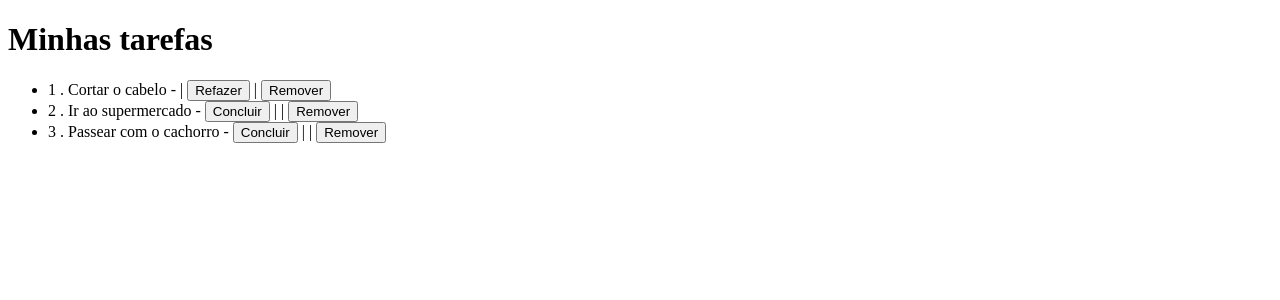
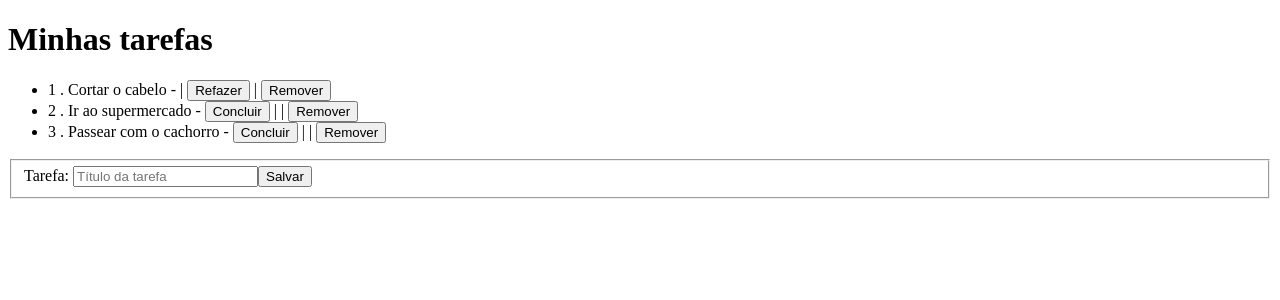
Before and after one commit to TiagoBarbosa88/Angular_Balta, an Angular app in the folder app/: page / in a window 1280 px wide. Shown: the top 300 px of the page. Built offline with nearby package versions, Linux system fonts and the light colour scheme.

Commit message:
forms básico

```diff
--- a/app/src/app/app.component.html
+++ b/app/src/app/app.component.html
@@ -10,6 +10,15 @@
 </ul>
 
 
+<form [formGroup]="form">
+  <fieldset>
+    <label>Tarefa: </label>
+    <input type="text" placeholder="Título da tarefa" maxlength="60" formControlName="title">
+    <button>Salvar</button>
+  </fieldset>
+
+</form>
+
 <!-- Tipos de Bind
 
 () = Html > Ts
--- a/app/src/app/app.component.ts
+++ b/app/src/app/app.component.ts
@@ -1,4 +1,5 @@
 import { Component } from '@angular/core';
+import { FormBuilder, FormGroup, Validators } from '@angular/forms';
 import { Todo } from 'src/models/todo.models';
 
 @Component({
@@ -8,13 +9,19 @@
 })
 export class AppComponent {
   public todos: Todo[] = [];
-  public title: String = "Minhas tarefas"
+  public title: String = "Minhas tarefas";
+  public form: FormGroup;
 
-  /**
-   * ctor
-   */
-  constructor() {
 
+
+  constructor(private fb: FormBuilder) {
+    this.form = this.fb.group({
+      title: ['', Validators.compose([
+        Validators.minLength(3),
+        Validators.maxLength(60),
+        Validators.required
+      ])]
+    });
 
     this.todos.push(new Todo(1, 'Cortar o cabelo', true))
     this.todos.push(new Todo(2, 'Ir ao supermercado', false))
--- a/app/src/app/app.module.ts
+++ b/app/src/app/app.module.ts
@@ -1,5 +1,6 @@
 import { NgModule } from '@angular/core';
 import { BrowserModule } from '@angular/platform-browser';
+import { ReactiveFormsModule } from '@angular/forms';
 
 import { AppRoutingModule } from './app-routing.module';
 import { AppComponent } from './app.component';
@@ -10,7 +11,8 @@
   ],
   imports: [
     BrowserModule,
-    AppRoutingModule
+    AppRoutingModule,
+    ReactiveFormsModule
   ],
   providers: [],
   bootstrap: [AppComponent]
```
